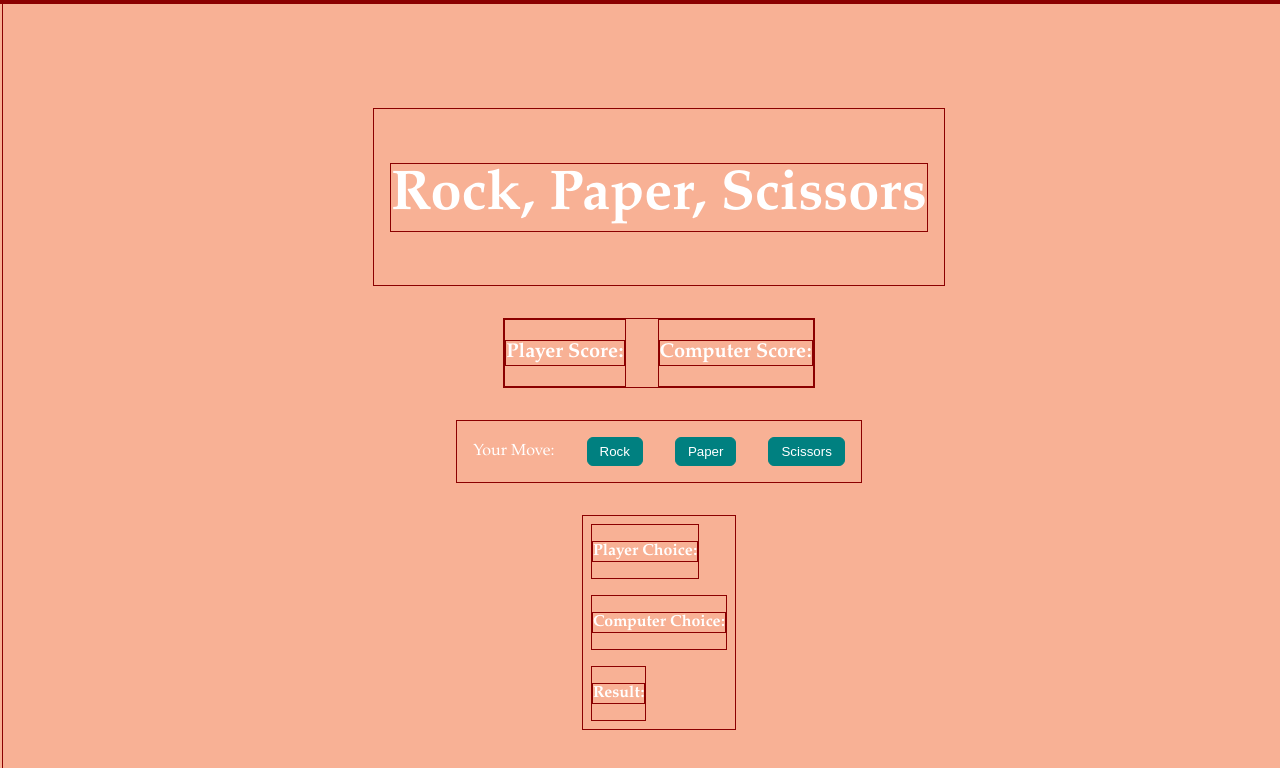
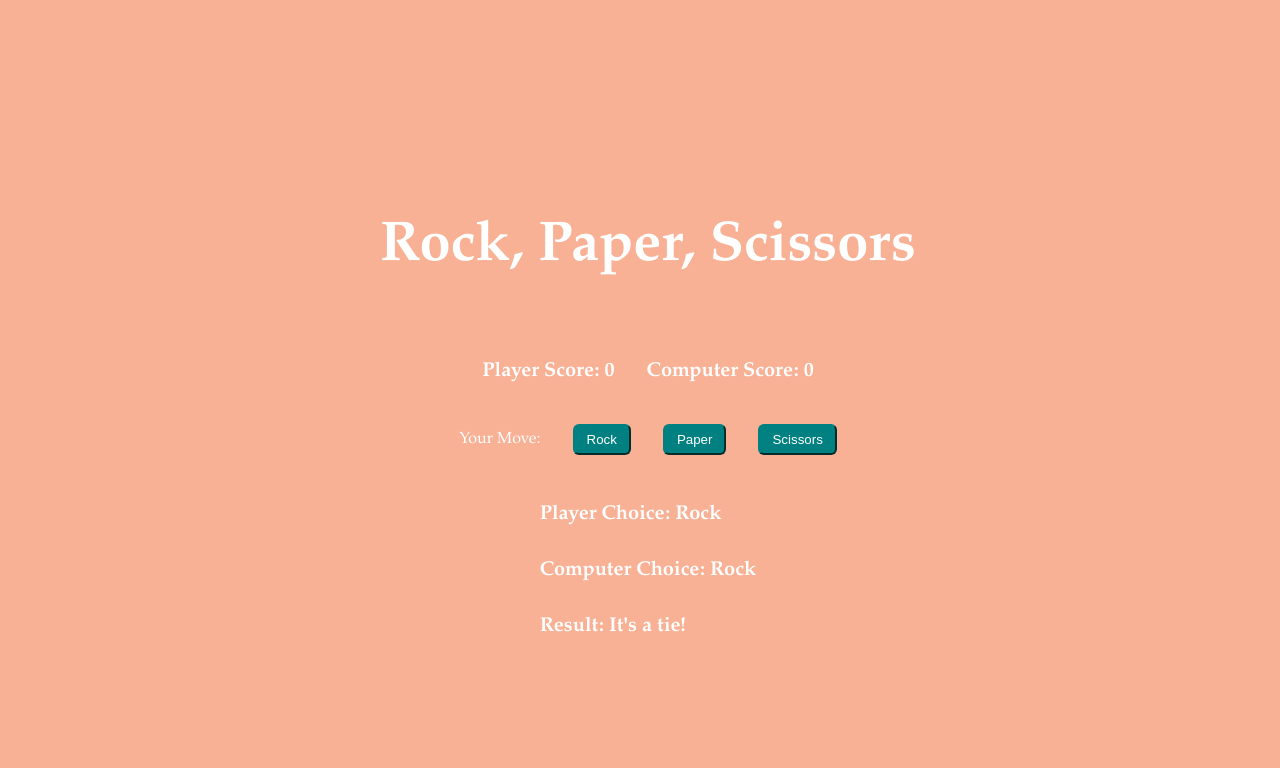
Before and after one commit to Indred/rock-paper-scissors, a plain HTML site: page index.html in a window 1280 px wide. Both pictures are taken after a click on the button "Rock". Shown: the top 768 px of the page. Drawn offline with Linux system fonts and the light colour scheme.

Commit message:
Add game code

```diff
--- a/index.html
+++ b/index.html
@@ -4,7 +4,6 @@
     <meta charset="UTF-8">
     <meta name="viewport" content="width=device-width, initial-scale=1.0">
     <title>Rock, Paper, Scissors</title>
-    <script type="text/javascript" src="script.js   "></script>
     <link rel="stylesheet"  href="style.css">
 </head>
 <body>
@@ -14,29 +13,31 @@
         </header>
         <div class="scoreboard_container">
             <div id="user_score">
-                <p>Player Score: </p>
+                <p>Player Score: 0</p>
             </div>
             <div id="computer_score">
-                <p>Computer Score: </p>
+                <p>Computer Score: 0</p>
             </div>
         </div>
         <div class="game_buttons">
             Your Move:
-            <button>Rock</button>
-            <button>Paper</button>
-            <button>Scissors</button>
+            <button id="Rock">Rock</button>
+            <button id="Paper">Paper</button>
+            <button id="Scissors">Scissors</button>
         </div>
         <div class="game_container">
-            <div class="user_choice">
-                <p>Player Choice: </p>
+            <div id="user_choice">
+                <p>Player Choice: None</p>
             </div>
-            <div class="computer_choice">
-                <p>Computer Choice: </p>
+            <div id="computer_choice">
+                <p>Computer Choice: None</p>
             </div>
-            <div class="game_result">
-                <p>Result: </p>
+            <div id="game_result">
+                <p>Result: None</p>
             </div>
         </div>
     </div>
+
+    <script src="script.js"></script>
 </body>
 </html>
--- a/script.js
+++ b/script.js
@@ -0,0 +1,90 @@
+function playRound(computerChoice, playerChoice) {
+    if (computerChoice === playerChoice) {
+        return "It's a tie";
+    } else if (playerChoice === 'Rock' && computerChoice === 'Scissors' || playerChoice === 'Paper' && computerChoice === 'Rock' || playerChoice === 'Scissors' && computerChoice === 'Paper') {
+        return 'Player';
+    } else {
+        return 'Computer';
+    }
+}
+
+function updateDisplay(roundResult, computerChoice, playerChoice, computerScore, playerScore) {
+    // update score
+    let playerScoreDisplay = document.getElementById('user_score');
+    playerScoreDisplay.textContent = "Player Score: " + playerScore;
+    let computerScoreDisplay = document.getElementById('computer_score');
+    computerScoreDisplay.textContent = "Computer Score: " + computerScore;
+
+    // update result
+    let resultDisplay = document.getElementById('game_result');
+    if (!(roundResult == "It's a tie")) {
+        roundResult += " wins";
+    }
+    resultDisplay.textContent = "Result: " + roundResult + "!";
+
+
+    // update choices
+    let playerChoiceDisplay = document.getElementById('user_choice');
+    playerChoiceDisplay.textContent = "Player Choice: " + playerChoice;
+    let computerChoiceDisplay = document.getElementById('computer_choice');
+    computerChoiceDisplay.textContent = "Computer Choice: " + computerChoice;
+}
+
+
+
+// get computer choice
+function getComputerChoice() {
+    const GAME_MOVES = ['Rock', 'Paper', 'Scissors'];
+    const computerChoice = GAME_MOVES[Math.floor(Math.random() * GAME_MOVES.length)];
+    return computerChoice;
+}
+
+
+// find buttons
+let rockButton = document.getElementById('Rock');
+let paperButton = document.getElementById('Paper');
+let scissorsButton = document.getElementById('Scissors');
+
+// initialize variables
+let playerScore = 0;
+let computerScore = 0;
+
+// get player choice
+rockButton.addEventListener('click', () => {
+    const playerChoice = 'Rock';
+    const computerChoice = getComputerChoice();
+    let roundResult = playRound(computerChoice, playerChoice);
+    console.log(roundResult);
+    if (roundResult === 'Player') {
+        playerScore++;
+    } else if (roundResult === 'Computer') {
+        computerScore++;
+    }
+    updateDisplay(roundResult, computerChoice, playerChoice, computerScore, playerScore);
+});
+
+paperButton.addEventListener('click', () => {
+    const playerChoice = 'Paper';
+    const computerChoice = getComputerChoice();
+    let roundResult = playRound(computerChoice, playerChoice);
+    console.log(roundResult);
+    if (roundResult === 'Player') {
+        playerScore++;
+    } else if (roundResult === 'Computer') {
+        computerScore++;
+    }
+    updateDisplay(roundResult, computerChoice, playerChoice, computerScore, playerScore);
+});
+
+scissorsButton.addEventListener('click', () => {
+    const playerChoice = 'Scissors';
+    const computerChoice = getComputerChoice();
+    let roundResult = playRound(computerChoice, playerChoice);
+    console.log(roundResult);
+    if (roundResult === 'Player') {
+        playerScore++;
+    } else if (roundResult === 'Computer') {
+        computerScore++;
+    }
+    updateDisplay(roundResult, computerChoice, playerChoice, computerScore, playerScore);
+});
--- a/style.css
+++ b/style.css
@@ -5,9 +5,9 @@ body {
     color: white;
 }
 
-* {
+/* * {
     border: 1px solid darkred;
-}
+} */
 
 .everything_container {
     position: absolute;
@@ -18,11 +18,11 @@ body {
     justify-content: center;
     align-items: center;
     gap: 32px;
-    padding: 16px;
+    padding: 8px;
 }
 
 .header {
-    padding: 16px;
+    padding: 8px;
     font-size: 28px;
 }
 
@@ -38,16 +38,16 @@ body {
     justify-content: flex-start;
     align-items: center;
     gap: 32px;
-    padding: 16px;
+    padding: 8px;
 }
 
 .game_container {
     display: flex;
     flex-direction: column;
     align-items: flex-start;
-    gap: 16px;
+    gap: 32px;
     padding: 8px;
-    font-size: 16px;
+    font-size: 20px;
     font-weight: bold;
 }
 
```
